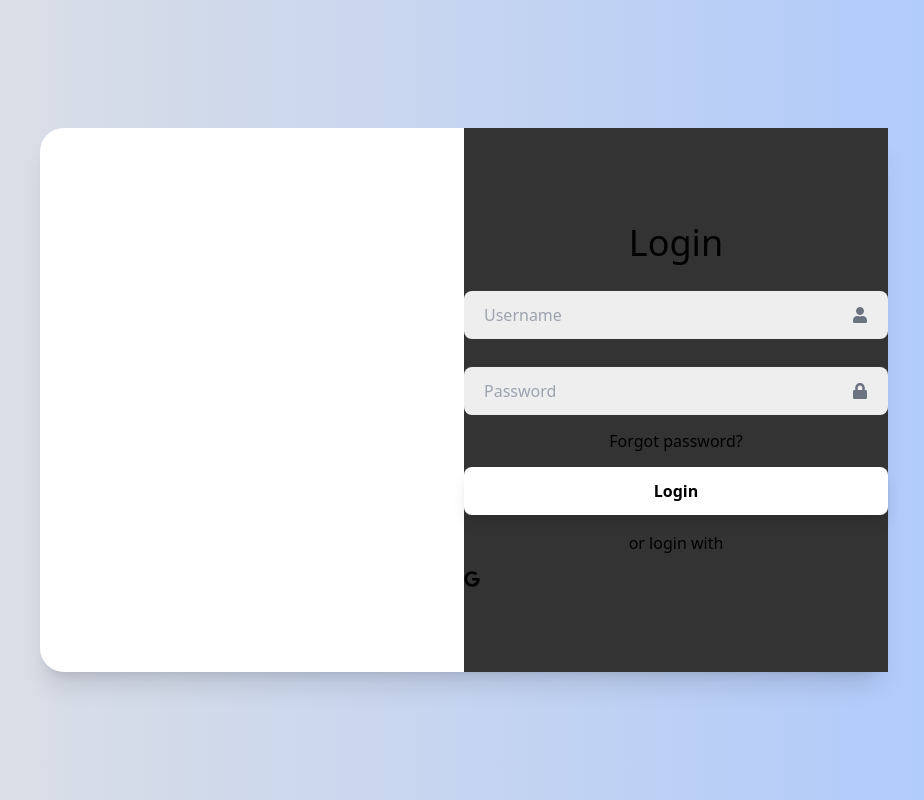
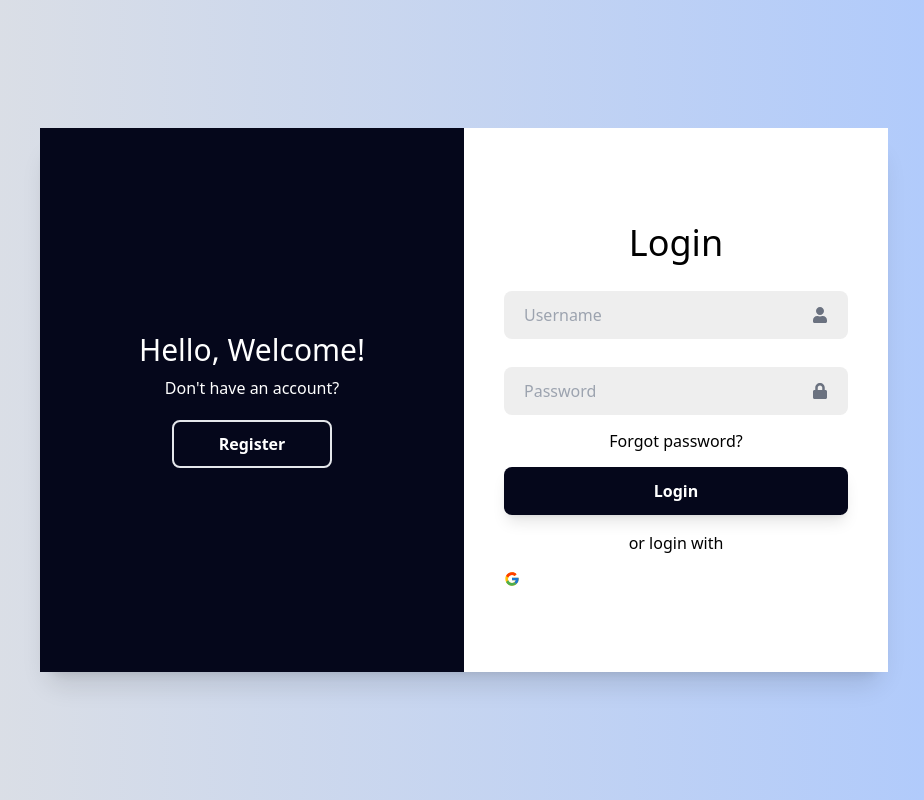
Before and after one commit to Al-Khalsi/freeNG, a Next.js app: page /Validation in a window 1280 px wide. Shown: the whole page, without its empty margins (176-1100 px from the left). Built offline with nearby package versions, Linux system fonts and the light colour scheme.

Commit message:
add tailwind css for validation

```diff
--- a/pages/Validation/index.js
+++ b/pages/Validation/index.js
@@ -1,34 +1,76 @@
 import React from 'react'
-import { FaUser, FaLock, FaGoogle, FaGithub, FaLinkedin } from "react-icons/fa";
+import { FaUser, FaLock } from "react-icons/fa";
+import { FcGoogle } from "react-icons/fc";
+import { MdEmail } from "react-icons/md";
 
 function index() {
     return (
         <div className='Validaion flex justify-center items-center min-h-screen bg-gradient-to-r from-lightGray to-lightBlue'>
             <div className='contianer relative w-custom-212 h-custom-136 bg-white rounded-3xl shadow-xl'>
-                <div className='form-box login absolute right-0 w-1/2 h-full flex items-center bg-darkGray text-center'>
+                <div className='login absolute right-0 w-1/2 h-full flex items-center p-10 bg-white text-center'>
                     <form action="#" className='w-full'>
                         <h2 className='text-4xl my-2.5'>Login</h2>
                         <div className="inputBox relative my-7 ">
                             <input type="text"
-                            className='w-full py-3 pr-12 pl-5 bg-inputwhite rounded-lg border-none outline-none text-base font-medium'
-                            placeholder='Username' required />
-                            <FaUser className='absolute right-5 top-1/2 -translate-y-1/2 text-gray-500'/>
+                                className='w-full py-3 pr-12 pl-5 bg-inputwhite rounded-lg border-none outline-none text-base font-medium'
+                                placeholder='Username' required />
+                            <FaUser className='absolute right-5 top-1/2 -translate-y-1/2 text-gray-500' />
                         </div>
                         <div className="inputBox relative my-7">
                             <input type="password"
-                            className='w-full py-3 pr-12 pl-5 bg-inputwhite rounded-lg border-none outline-none text-base font-medium placeholder-font-normal'
-                            placeholder='Password' required />
-                            <FaLock className='absolute right-5 top-1/2 -translate-y-1/2 text-gray-500'/>
+                                className='w-full py-3 pr-12 pl-5 bg-inputwhite rounded-lg border-none outline-none text-base font-medium placeholder-font-normal'
+                                placeholder='Password' required />
+                            <FaLock className='absolute right-5 top-1/2 -translate-y-1/2 text-gray-500' />
                         </div>
                         <div className='forgot-link -mt-3.5 mb-3.5'>
-                            <p className='text-base bg-darkGray no-underline'>Forgot password?</p>
+                            <p className='text-base no-underline'>Forgot password?</p>
                         </div>
-                        <button type='submit' className='btn w-full h-12 rounded-lg bg-sky-400 shadow-lg border-none cursor-pointer text-base bg-white font-semibold'>Login</button>
+                        <button type='submit' className='btn w-full h-12 rounded-lg bg-darkBlue text-white shadow-lg border-none text-base font-semibold cursor-pointer'>Login</button>
                         <p className='text-base my-4'>or login with</p>
                         <div className='social-icon'>
-                            <p><FaGoogle /></p>
+                            <p><FcGoogle /></p>
                         </div>
                     </form>
+                </div>
+
+                <div className='register absolute right-0 w-1/2 h-full hidden items-center bg-white text-center'>
+                    <form action="#" className='w-full'>
+                        <h2 className='text-4xl my-2.5'>Login</h2>
+                        <div className="inputBox relative my-7 ">
+                            <input type="text"
+                                className='w-full py-3 pr-12 pl-5 bg-inputwhite rounded-lg border-none outline-none text-base font-medium'
+                                placeholder='Username' required />
+                            <FaUser className='absolute right-5 top-1/2 -translate-y-1/2 text-gray-500' />
+                        </div>
+                        <div className="inputBox relative my-7 ">
+                            <input type="email"
+                                className='w-full py-3 pr-12 pl-5 bg-inputwhite rounded-lg border-none outline-none text-base font-medium'
+                                placeholder='Email' required />
+                            <MdEmail className='absolute right-5 top-1/2 -translate-y-1/2 text-gray-500' />
+                        </div>
+                        <div className="inputBox relative my-7">
+                            <input type="password"
+                                className='w-full py-3 pr-12 pl-5 bg-inputwhite rounded-lg border-none outline-none text-base font-medium placeholder-font-normal'
+                                placeholder='Password' required />
+                            <FaLock className='absolute right-5 top-1/2 -translate-y-1/2 text-gray-500' />
+                        </div>
+                        <button type='submit'
+                            className='btn w-full h-12 rounded-lg bg-darkBlue text-white shadow-lg border-none text-base font-semibold cursor-pointer'>
+                            Register
+                        </button>
+                        <p className='text-base my-4'>or register with</p>
+                        <div className='social-icon'>
+                            <p><FcGoogle /></p>
+                        </div>
+                    </form>
+                </div>
+
+                <div className="toggle-form absolute w-full h-full">
+                    <div className='toggle-panel absolute w-1/2 h-full flex flex-col justify-center items-center text-white bg-darkBlue'>
+                        <h4 className='text-3xl mb-2'>Hello, Welcome!</h4>
+                        <p className='mb-5'>Don't have an account?</p>
+                        <button className='btn w-40 h-12 bg-transparent border-2 rounded-lg text-base font-semibold cursor-pointer'>Register</button>
+                    </div>
                 </div>
             </div>
         </div>
--- a/pages/index.js
+++ b/pages/index.js
@@ -233,7 +233,7 @@ function Index() {
             <button className='change-background flex justify-center items-center w-10 h-10 mr-4 rounded-full' onClick={toggleTheme}>
               {isDarkMode ? <FaSun /> : <FaMoon />}
             </button>
-            <Link href="/profile" className='w-10 h-10 rounded-full overflow-hidden'>
+            <Link href="/validation" className='w-10 h-10 rounded-full overflow-hidden'>
               <img src="/img/user.png" className='userPng w-full ' alt='profile' title='profile' />
             </Link>
           </div>
```
